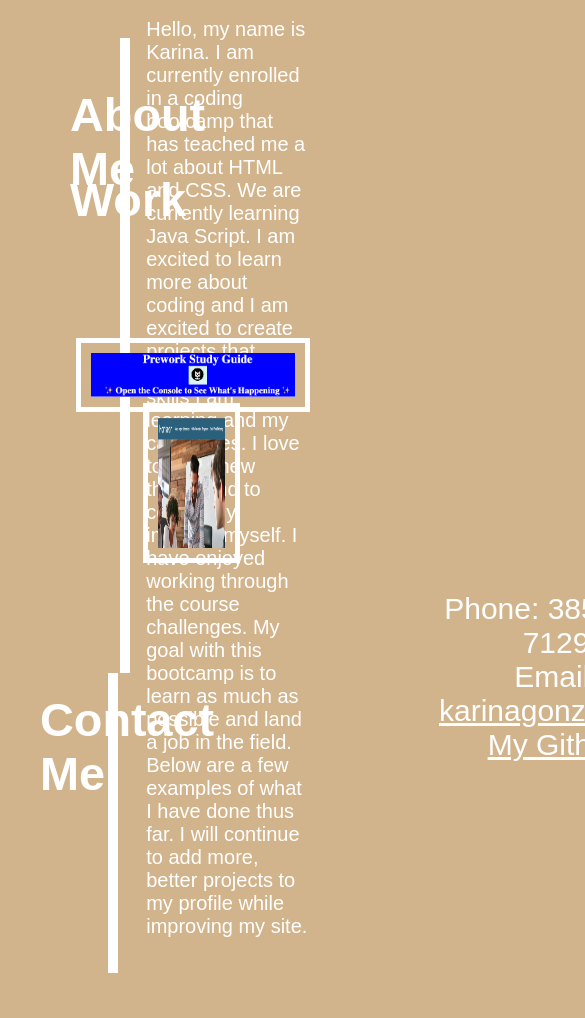
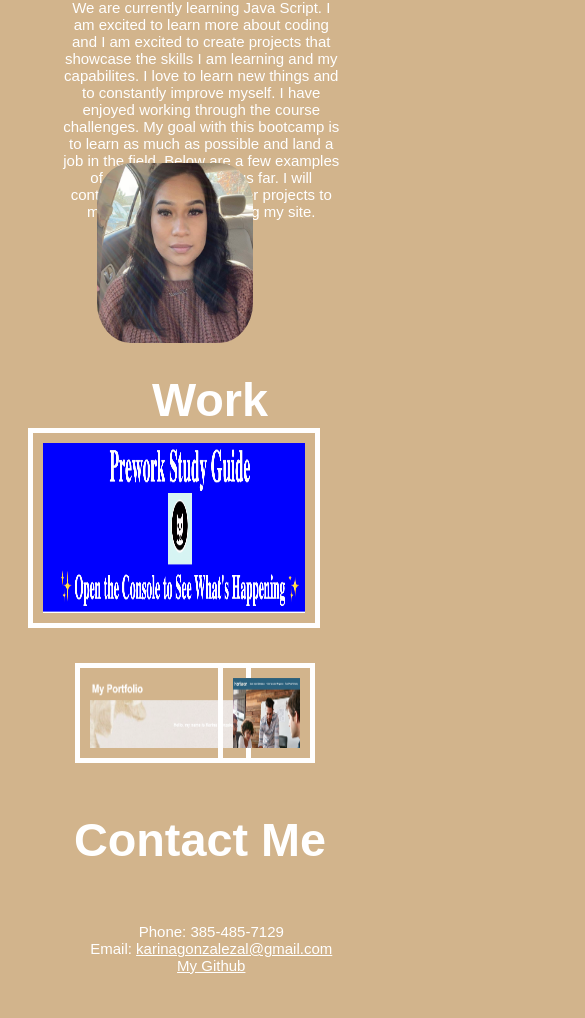
Before and after one commit to 2023kgl/My-Portfolio, a plain HTML site: page index.html in a window 390 px wide. Shown: the part 497-1515 px from the top of the page, 585 px wide, since content can reach past the window. Before the commit the page ends 1470 px from the top, so only its background shows below. Drawn offline with Linux system fonts and the light colour scheme.

Commit message:
fixed media-size

```diff
--- a/style.css
+++ b/style.css
@@ -9,6 +9,11 @@ body {
     color: white;
     font-family: Arial, Helvetica, sans-serif;
     font-size: 16px;
+    flex-direction: column;
+}
+
+main {
+    flex-grow: 1;
 }
 
 a {
@@ -211,9 +216,10 @@ ul {
     width: 60%;
 }
 
-/* media query for larger screens */
 
-@media screen and (max-width: 992px) {
+/* media query for larger screens *
+
+@media screen and (max-width: 1140px) {
     .header {
       padding-bottom: 0;
       justify-content: center;
@@ -241,109 +247,352 @@ ul {
     }
 }
 
-/* using a mobile-first approach, use `min-width` values going from narrow -> wide for a responsive design */
-/* on tablets, set columns to only be 50% of the width and not grow *
+//* || small ||*/
 
-@media screen and (max-width: 768px){
+@media screen and (max-width: 576px) {
+
+    .header {
+        top: 0;
+        text-align: center;
+    }
+    nav {
+        width: 100%;
+    }
+
+    .header-img {
+        margin-top: 50px;
+        width: 100%;
+    }
+
+    h2 {
+        font-size: 20px;
+        text-align: center;
+    }
+
+    main {
+        display:list-item;
+    }
 
     .topic-about {
-        flex-direction: row;
-        justify-content: center;
-        display: contents;
-        padding: 10px
+        border: 0;
+        margin: 10px;
+        padding: 5px;
+        width: 100%;
+        height: 100px;
     }
 
     .content-about {
-        padding: 10px;
-        align-items: right;
-        width: 33.33%;
-        right: 80px;
-        top: 700px;
-        align-items: center;
-
+        position: absolute;
+        top: 425px;
+        left: 40px;
+        margin: 15px;
+        padding: 5px;
+        width: 75%;
+        height: 300px;
+        text-align: center;
+        vertical-align: middle;
+        font-size: 15px;
     }
 
     .content-about img {
+        margin: 10px;
         position: absolute;
-        padding: 10px;
+        width: 60%;
+        height: 200px;
+        vertical-align: middle;
+        right: 75px;
+        top: 200px;
+    }
+
+
+    .topic-work {
+        border: 0;
+        position: absolute;
+        top: 850px;
+        margin: 15px;
+        padding: 5px;
+        width: 100%;
+        height: 125px;
+    }
+
+    .content-work {
+        position: absolute;
+        top: 800px;
+        margin: 15px;
+        padding: 5px;
+        width: 100%;
+        height: 200px;
+        vertical-align: middle;
+    }
+
+    .big {
+        margin: 10px;
+        position: absolute;
+        top: 100px;
+        width: 75%;
+        height: 200px;
+        vertical-align: middle;
+        right: 75px;
+    }
+
+    .img2 {
+        position: absolute;
+        top: 1150px;
+        width: 45%;
+        height: 100px;
+        vertical-align: middle;
         align-items: center;
-        width: 50%;
-        border: 5px solid white;
-        right: 80px;
-        margin: 20px;
+        left: 70px;
+        margin: 10px;
+        margin-left: 5px;
+    }
+
+    .img3 {
+        position: absolute;
+        top: 1150px;
+        width: 25%;
+        height: 100px;
+        vertical-align: middle;
+        align-items: center;
+        right: 70px;
+        margin: 10px;
+        margin-right: 5px;
+    }
+
+    .topic-contact {
+        top: 1300px;
+        border: 0;
+        margin: 5px;
+        padding: 5px;
+        width: 100%;
+        height: 100px;
+    }
+
+    .content-contact {
+        position: absolute;
+        top: 1400px;
+        margin: 15px;
+        padding: 5px;
+        width: 75%;
+        height: 100px;
+        vertical-align: middle;
+        font-size: 15px;
+        text-align: center;
+        left: 50px;
+    }
+}
+/* medium *
+
+@media screen and (min-width: 768px) {
+
+    .header {
+        top: 0;
+        text-align: center;
+    }
+    nav {
+        width: 100%;
+    }
+
+    .header-img {
+        margin-top: 50px;
+        width: 100%;
+    }
+
+    h2 {
+        font-size: 20px;
+        vertical-align:middle;
+    }
+
+    main {
+        display:list-item;
+    }
+
+    .topic-about {
+        margin: 10px;
+        padding: 5px;
+        width: 100%;
+        height: 100px;
+    }
+
+    .content-about {
+        position: absolute;
+        top: 425px;
+        margin: 15px;
+        padding: 5px;
+        width: 100%;
+        height: 200px;
+        text-align: center;
+        vertical-align: middle;
+        font-size: 15px;
     }
 
     .topic-work {
-        float: left;
-        font-size: 40px;
-        height: 550px;
-        margin: 20px;
-        padding: 50px;
-        position: absolute;
-        text-align: center;
-        top: 1000px;
-        width: 25%;
+        margin: 10px;
+        padding: 5px;
+        width: 100%;
+        height: 100px;
     }
 
     .content-work {
-       display: block;
-        justify-content: center;
-        float: right;
-        height: 300px;
-        margin: 10px;
-        padding: 10px;
-        align-items: center;
-        width: 60%;
-        top: 1500px;
+        position: absolute;
+        top: 650px;
+        margin: 15px;
+        padding: 5px;
+        width: 100%;
+        height: 200px;
+        vertical-align: middle;
     }
 
     .big {
         position: absolute;
-        padding: 10px;
-        width: 80%;
-        border: 5px solid white;
-        right: 40px;
-        top: 2000px;
+        width: 75%;
+        height: 200px;
+        vertical-align: middle;
     }
 
     .img2 {
-        flex-direction: row;
-        justify-content: center;
-        padding: 10px;
-        border: 5px solid white;
         position: absolute;
-        top: 900px;
-        right: 550px;
-        top: 2000px;
+        width: 45%;
+        height: 100px;
+        vertical-align: middle;
+        align-items: center;
+        left: 70px;
     }
 
     .img3 {
-        flex-direction: row;
-        justify-content: center;
-        display: contents;
-        padding: 10px;
-        border: 5px solid white;
         position: absolute;
-        top: 3000px;
-        right: 150px;
+        width: 25%;
+        height: 100px;
+        vertical-align: middle;
+        align-items: center;
+        right: 70px;
     }
 
-
-    /* contact section*
-
     .topic-contact {
-        flex-direction: row;
-        justify-content: center;
-        display: contents;
-        padding: 10px;
-        top: 3500px;
+        margin: 10px;
+        padding: 5px;
+        width: 100%;
+        height: 100px;
     }
 
     .content-contact {
-        flex-direction: row;
-        justify-content: center;
-        display: contents;
-        padding: 10px;
         position: absolute;
+        top: 1200px;
+        margin: 15px;
+        padding: 5px;
+        width: 25%;
+        height: 100px;
+        text-align: center;
+        vertical-align: middle;
+        font-size: 15px;
+        text-align: center;
     }
-*/
+}
+
+/* large *
+
+@media screen and (min-width: 992px) {
+
+    .header {
+        top: 0;
+        text-align: center;
+    }
+    nav {
+        width: 100%;
+    }
+
+    .header-img {
+        margin-top: 50px;
+        width: 100%;
+    }
+
+    h2 {
+        font-size: 20px;
+        vertical-align:middle;
+    }
+
+    main {
+        display:list-item;
+    }
+
+    .topic-about {
+        margin: 10px;
+        padding: 5px;
+        width: 100%;
+        height: 100px;
+    }
+
+    .content-about {
+        position: absolute;
+        top: 425px;
+        margin: 15px;
+        padding: 5px;
+        width: 100%;
+        height: 200px;
+        text-align: center;
+        vertical-align: middle;
+        font-size: 15px;
+    }
+
+    .topic-work {
+        margin: 10px;
+        padding: 5px;
+        width: 100%;
+        height: 100px;
+    }
+
+    .content-work {
+        position: absolute;
+        top: 650px;
+        margin: 15px;
+        padding: 5px;
+        width: 100%;
+        height: 200px;
+        vertical-align: middle;
+    }
+
+    .big {
+        position: absolute;
+        width: 75%;
+        height: 200px;
+        vertical-align: middle;
+    }
+
+    .img2 {
+        position: absolute;
+        width: 45%;
+        height: 100px;
+        vertical-align: middle;
+        align-items: center;
+        left: 70px;
+    }
+
+    .img3 {
+        position: absolute;
+        width: 25%;
+        height: 100px;
+        vertical-align: middle;
+        align-items: center;
+        right: 70px;
+    }
+
+    .topic-contact {
+        margin: 10px;
+        padding: 5px;
+        width: 100%;
+        height: 100px;
+    }
+
+    .content-contact {
+        position: absolute;
+        top: 1200px;
+        margin: 15px;
+        padding: 5px;
+        width: 25%;
+        height: 100px;
+        text-align: center;
+        vertical-align: middle;
+        font-size: 15px;
+        text-align: center;
+    }
+}
```
